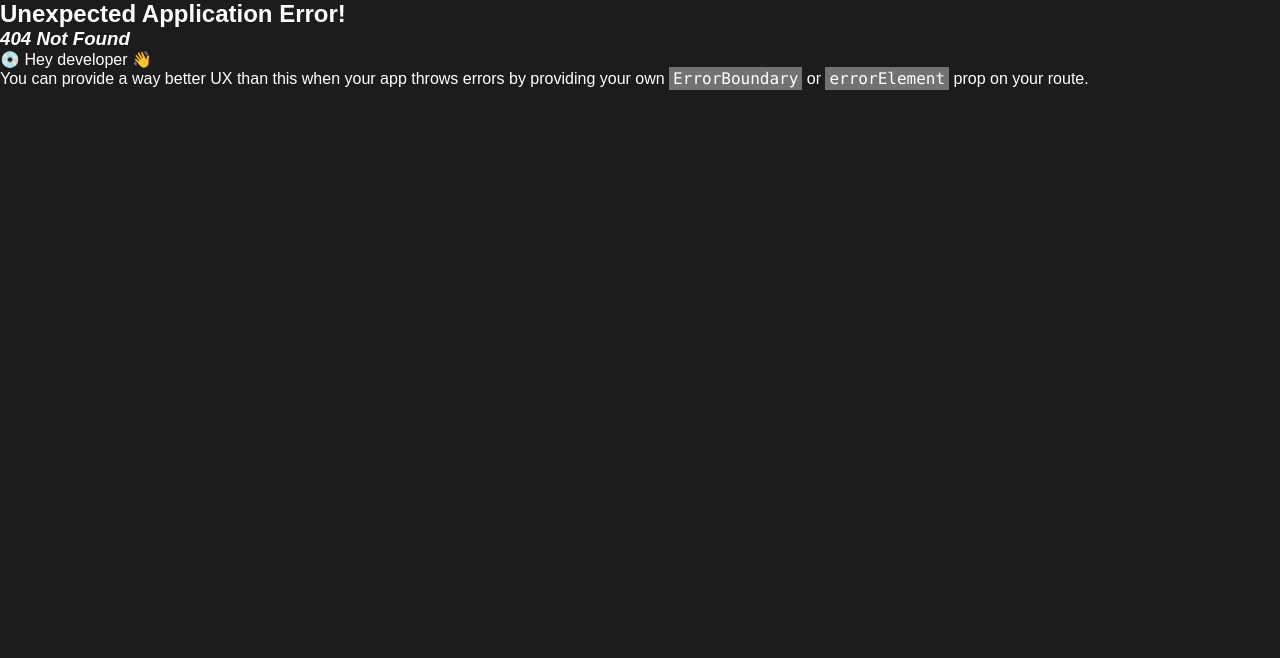
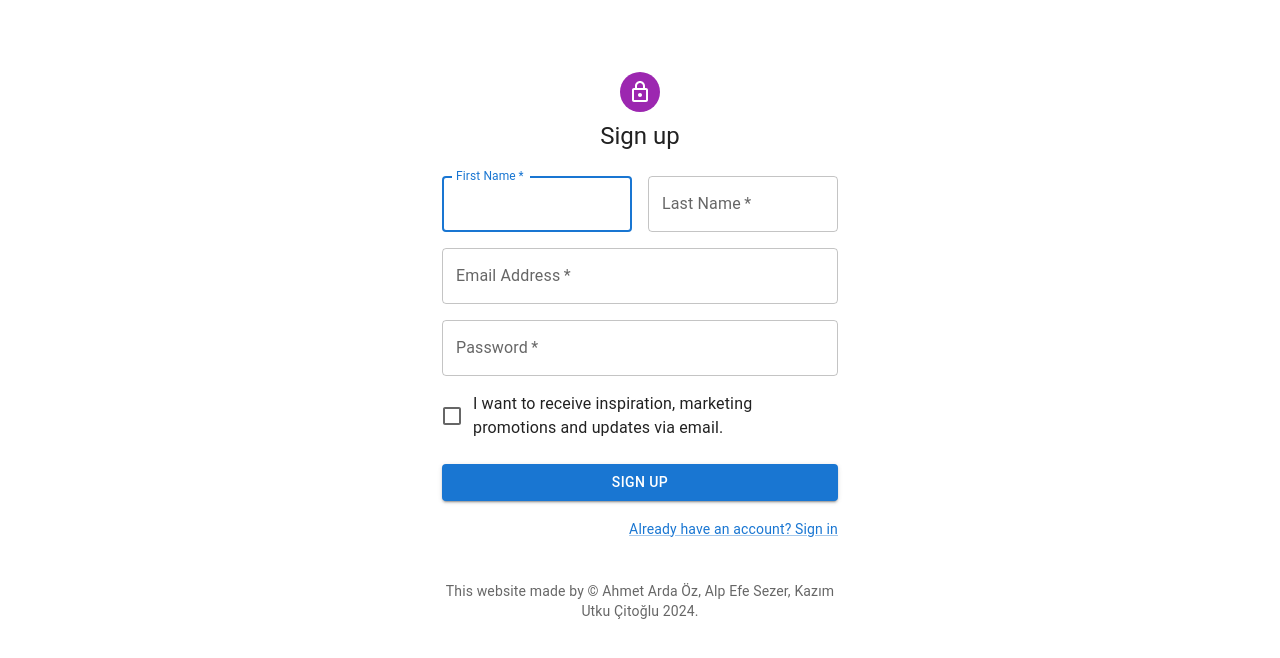
Before and after one commit to AhmetArdaOz/Bitirme-Projesi, a React (Create React App) app in the folder bitirme_projesi/: page /signup in a window 1280 px wide. Before the commit this address had no page. Shown: the top 658 px of the page. Built offline with nearby package versions, Linux system fonts and the light colour scheme.

Commit message:
Sign in and Sign up added

```diff
--- a/bitirme_projesi/src/App.js
+++ b/bitirme_projesi/src/App.js
@@ -14,12 +14,16 @@
 import NewAndPopular from "./pages/NewAndPopular";
 import RootLayout from "./layout/RootLayout";
 import MyList from "./pages/MyList";
+import SignIn from "./components/SignIn";
+import SignUp from "./components/SignUp";
 
 const router = createBrowserRouter(
   createRoutesFromElements(
     <>
       <Route path="/" element={<RootLayout/>}>
-        <Route index element={<MainPage />} />
+        <Route index element={<SignIn/>}/>
+        <Route path="signup" element={<SignUp/>}/>
+        <Route path="home" element={<MainPage />} />
         <Route path="movies" element={<Movies />} />
         <Route path="series" element={<Series />} />
         <Route path="new&popular" element={<NewAndPopular />} />
--- a/bitirme_projesi/src/components/AppBar.js
+++ b/bitirme_projesi/src/components/AppBar.js
@@ -46,7 +46,7 @@
             </AppBar>
             <Drawer className="Drawer" anchor="left" open={drawerOpen} onClose={toggleDrawer}>
                 <List className="Drawer-List">
-                    <ListItem className="Drawer-ListItem" button onClick={() => handleDrawerItemClick("/")}>
+                    <ListItem className="Drawer-ListItem" button onClick={() => handleDrawerItemClick("home")}>
                         <ListItemText className="Drawer-ListItemText" primary="Home" />
                     </ListItem>
                     <ListItem className="Drawer-ListItem" button onClick={() => handleDrawerItemClick("movies")}>
--- /dev/null
+++ b/bitirme_projesi/src/components/SignIn.js
@@ -0,0 +1,106 @@
+import * as React from 'react';
+import { Link as RouterLink } from 'react-router-dom'; // Import RouterLink
+import Avatar from '@mui/material/Avatar';
+import Button from '@mui/material/Button';
+import CssBaseline from '@mui/material/CssBaseline';
+import TextField from '@mui/material/TextField';
+import FormControlLabel from '@mui/material/FormControlLabel';
+import Checkbox from '@mui/material/Checkbox';
+import Link from '@mui/material/Link';
+import Grid from '@mui/material/Grid';
+import Box from '@mui/material/Box';
+import LockOutlinedIcon from '@mui/icons-material/LockOutlined';
+import Typography from '@mui/material/Typography';
+import Container from '@mui/material/Container';
+import { createTheme, ThemeProvider } from '@mui/material/styles';
+
+function Copyright(props) {
+    return (
+        <Typography variant="body2" color="text.secondary" align="center" {...props}>
+            {'This website made by © Ahmet Arda Öz, Alp Efe Sezer, Kazım Utku Çitoğlu'}
+            {' '}
+            {new Date().getFullYear()}
+            {'.'}
+        </Typography>
+    );
+}
+
+
+
+const defaultTheme = createTheme();
+
+export default function SignIn() {
+    const handleSubmit = (event) => {
+        event.preventDefault();
+        const data = new FormData(event.currentTarget);
+        console.log({
+            email: data.get('email'),
+            password: data.get('password'),
+        });
+    };
+
+    return (
+        <ThemeProvider theme={defaultTheme}>
+            <Container component="main" maxWidth="xs">
+                <CssBaseline />
+                <Box
+                    sx={{
+                        marginTop: 8,
+                        display: 'flex',
+                        flexDirection: 'column',
+                        alignItems: 'center',
+                    }}
+                >
+                    <Avatar sx={{ m: 1, bgcolor: 'secondary.main' }}>
+                        <LockOutlinedIcon />
+                    </Avatar>
+                    <Typography component="h1" variant="h5">
+                        Sign in
+                    </Typography>
+                    <Box component="form" onSubmit={handleSubmit} noValidate sx={{ mt: 1 }}>
+                        <TextField
+                            margin="normal"
+                            required
+                            fullWidth
+                            id="email"
+                            label="Email Address"
+                            name="email"
+                            autoComplete="email"
+                            autoFocus
+                        />
+                        <TextField
+                            margin="normal"
+                            required
+                            fullWidth
+                            name="password"
+                            label="Password"
+                            type="password"
+                            id="password"
+                            autoComplete="current-password"
+                        />
+                        <FormControlLabel
+                            control={<Checkbox value="remember" color="primary" />}
+                            label="Remember me"
+                        />
+                        <Button
+                            type="submit"
+                            fullWidth
+                            variant="contained"
+                            sx={{ mt: 3, mb: 2 }}
+                        >
+                            Sign In
+                        </Button>
+                        <Grid container>
+                            <Grid item>
+                                <Link component={RouterLink} to="/signup" variant="body2">
+                                    {"Don't have an account? Sign Up"}
+                                </Link>
+                            </Grid>
+                        </Grid>
+                    </Box>
+                </Box>
+                <Copyright sx={{ mt: 8, mb: 4 }} />
+            </Container>
+        </ThemeProvider>
+    );
+}
--- /dev/null
+++ b/bitirme_projesi/src/components/SignUp.js
@@ -0,0 +1,132 @@
+import * as React from 'react';
+import { Link as RouterLink } from 'react-router-dom';
+import Avatar from '@mui/material/Avatar';
+import Button from '@mui/material/Button';
+import CssBaseline from '@mui/material/CssBaseline';
+import TextField from '@mui/material/TextField';
+import FormControlLabel from '@mui/material/FormControlLabel';
+import Checkbox from '@mui/material/Checkbox';
+import Link from '@mui/material/Link';
+import Grid from '@mui/material/Grid';
+import Box from '@mui/material/Box';
+import LockOutlinedIcon from '@mui/icons-material/LockOutlined';
+import Typography from '@mui/material/Typography';
+import Container from '@mui/material/Container';
+import { createTheme, ThemeProvider } from '@mui/material/styles';
+
+function Copyright(props) {
+    return (
+            <Typography variant="body2" color="text.secondary" align="center" {...props}>
+                {'This website made by © Ahmet Arda Öz, Alp Efe Sezer, Kazım Utku Çitoğlu'}
+                {' '}
+                {new Date().getFullYear()}
+                {'.'}
+            </Typography>
+    );
+}
+
+
+
+const defaultTheme = createTheme();
+
+export default function SignUp() {
+    const handleSubmit = (event) => {
+        event.preventDefault();
+        const data = new FormData(event.currentTarget);
+        console.log({
+            email: data.get('email'),
+            password: data.get('password'),
+        });
+    };
+
+    return (
+        <ThemeProvider theme={defaultTheme}>
+            <Container component="main" maxWidth="xs">
+                <CssBaseline />
+                <Box
+                    sx={{
+                        marginTop: 8,
+                        display: 'flex',
+                        flexDirection: 'column',
+                        alignItems: 'center',
+                    }}
+                >
+                    <Avatar sx={{ m: 1, bgcolor: 'secondary.main' }}>
+                        <LockOutlinedIcon />
+                    </Avatar>
+                    <Typography component="h1" variant="h5">
+                        Sign up
+                    </Typography>
+                    <Box component="form" noValidate onSubmit={handleSubmit} sx={{ mt: 3 }}>
+                        <Grid container spacing={2}>
+                            <Grid item xs={12} sm={6}>
+                                <TextField
+                                    autoComplete="given-name"
+                                    name="firstName"
+                                    required
+                                    fullWidth
+                                    id="firstName"
+                                    label="First Name"
+                                    autoFocus
+                                />
+                            </Grid>
+                            <Grid item xs={12} sm={6}>
+                                <TextField
+                                    required
+                                    fullWidth
+                                    id="lastName"
+                                    label="Last Name"
+                                    name="lastName"
+                                    autoComplete="family-name"
+                                />
+                            </Grid>
+                            <Grid item xs={12}>
+                                <TextField
+                                    required
+                                    fullWidth
+                                    id="email"
+                                    label="Email Address"
+                                    name="email"
+                                    autoComplete="email"
+                                />
+                            </Grid>
+                            <Grid item xs={12}>
+                                <TextField
+                                    required
+                                    fullWidth
+                                    name="password"
+                                    label="Password"
+                                    type="password"
+                                    id="password"
+                                    autoComplete="new-password"
+                                />
+                            </Grid>
+                            <Grid item xs={12}>
+                                <FormControlLabel
+                                    control={<Checkbox value="allowExtraEmails" color="primary" />}
+                                    label="I want to receive inspiration, marketing promotions and updates via email."
+                                />
+                            </Grid>
+                        </Grid>
+                        <Button
+                            type="submit"
+                            fullWidth
+                            variant="contained"
+                            sx={{ mt: 3, mb: 2 }}
+                        >
+                            Sign Up
+                        </Button>
+                        <Grid container justifyContent="flex-end">
+                            <Grid item>
+                                <Link component={RouterLink} to="/" variant="body2">
+                                    Already have an account? Sign in
+                                </Link>
+                            </Grid>
+                        </Grid>
+                    </Box>
+                </Box>
+                <Copyright sx={{ mt: 5 }} />
+            </Container>
+        </ThemeProvider>
+    );
+}
--- a/bitirme_projesi/src/layout/RootLayout.js
+++ b/bitirme_projesi/src/layout/RootLayout.js
@@ -1,11 +1,13 @@
-import {NavLink,Outlet} from "react-router-dom";
+import {Outlet,useLocation} from "react-router-dom";
 import MainBar from "../components/AppBar";
 import {Container} from "@mui/material";
 
 export default  function RootLayout(){
+    const location = useLocation();
+    const hideAppbar =location.pathname ==="/" || location.pathname ==="/signup"
     return(
         <div className="root-layout">
-        <MainBar/>
+            {!hideAppbar && <MainBar/>}
         <Container>
             <main>
                 <Outlet/>
```
